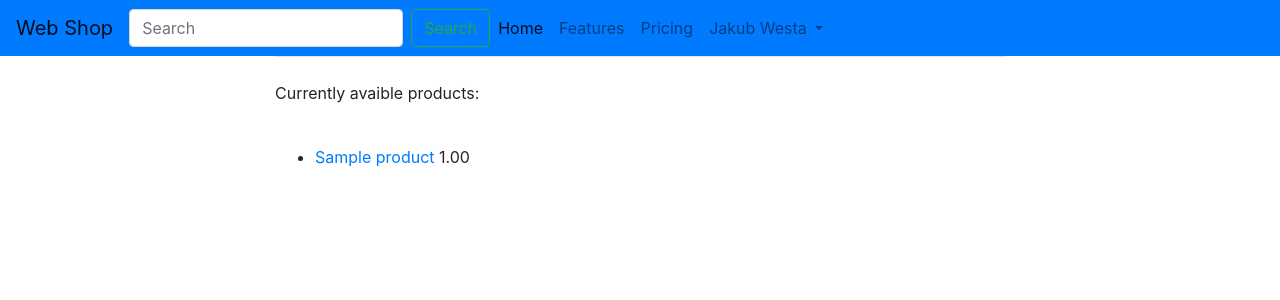
After one commit to jakubwesta/webshop-django, a Django app: page / in a window 1280 px wide. The commit adds this page. Shown: the top 300 px of the page. Run offline with Django 3.2, Linux system fonts and the light colour scheme; tables that the repository leaves empty hold one stand-in row (values such as "Sample post"); some libraries are stand-ins or nearby versions.

Commit message:
Added basic ListView for products

```diff
--- a/products/models.py
+++ b/products/models.py
@@ -1,5 +1,6 @@
 from django.db import models
 from django.conf import settings
+from django.urls import reverse
 from django.core.validators import MinValueValidator, MaxValueValidator
 
 class Product(models.Model):
@@ -26,3 +27,6 @@ class Product(models.Model):
         self.save()
         buyer.money_spent += float(price)
         buyer.save()
+
+    def get_absolute_url(self):
+        return reverse("product-details", kwargs={"pk": self.pk})
--- /dev/null
+++ b/products/templates/products/products_list_page.html
@@ -0,0 +1,19 @@
+{% extends 'base.html' %}
+
+{% load static %}
+
+{% block body %}
+    <p>Currently avaible products:</p>
+    <br>
+    {% if product_list %}
+        <ul>
+            {% for product in product_list %}
+                <li>
+                    <a href="{{ product.get_absolute_url }}">{{ product.name }}</a> {{ product.buy_now }}
+                </li>
+            {% endfor %}
+        </ul>
+    {% else %}
+        <p>There are no avaible products right now!!!</p>
+    {% endif %}
+{% endblock body %}
--- a/products/urls.py
+++ b/products/urls.py
@@ -2,5 +2,6 @@ from django.urls import path
 from . import views
 
 urlpatterns = [
-    path('product/<int:pk>/', views.ProductPageView.as_view()),
+    path('product/<int:pk>/', views.ProductPageView.as_view(), name='product-details'),
+    path('', views.ProductListView.as_view(), name='home'),
 ]
--- a/products/views.py
+++ b/products/views.py
@@ -9,8 +9,19 @@ class ProductPageView(generic.DetailView):
     model = Product
     template_name = 'products/product_page.html'
 
-    '''
-    product=Product.objects.get(id=id)
-    def post(self, request):
-        pass
-    '''
+    def get_object(self):
+        print("Product primary key: " + str(self.kwargs['pk']))
+        try:
+            obj = Product.objects.get(pk=self.kwargs['pk'])
+        except:
+            obj = None
+        return obj
+
+class ProductListView(generic.ListView):
+    model = Product
+    context_object_name = 'product_list'
+    template_name = 'products/products_list_page.html'
+
+    def get_queryset(self):
+        queryset = Product.objects.all()[:10]
+        return queryset
--- a/profiles/templates/profiles/user_home_dashboard_page.html
+++ b/profiles/templates/profiles/user_home_dashboard_page.html
@@ -7,6 +7,8 @@
 Hello, {{ user.username|default:'Guest' }}!
 <div>
     {% if user.is_authenticated %}
+        <br>
+        <a href="{% url 'home' %}">Browse Products</a>
         <a href="{% url 'logout' %}">Logout</a>
     {% else %}
         <a href="{% url 'login' %}">Login</a>
--- a/profiles/urls.py
+++ b/profiles/urls.py
@@ -6,5 +6,5 @@ urlpatterns = [
     path('user/register/', views.UserRegistrationView.as_view(), name='register'),
     path('user/login/', views.UserLoginView.as_view(), name='login'),
     path('user/logout/', views.UserLogoutView.as_view(), name='logout'),
-    path('user/', views.UserHomeDashobardPageView.as_view(), name='user dashboard home'),
+    path('user/', views.UserHomeDashobardPageView.as_view(), name='user-dashboard-home'),
 ]
```
